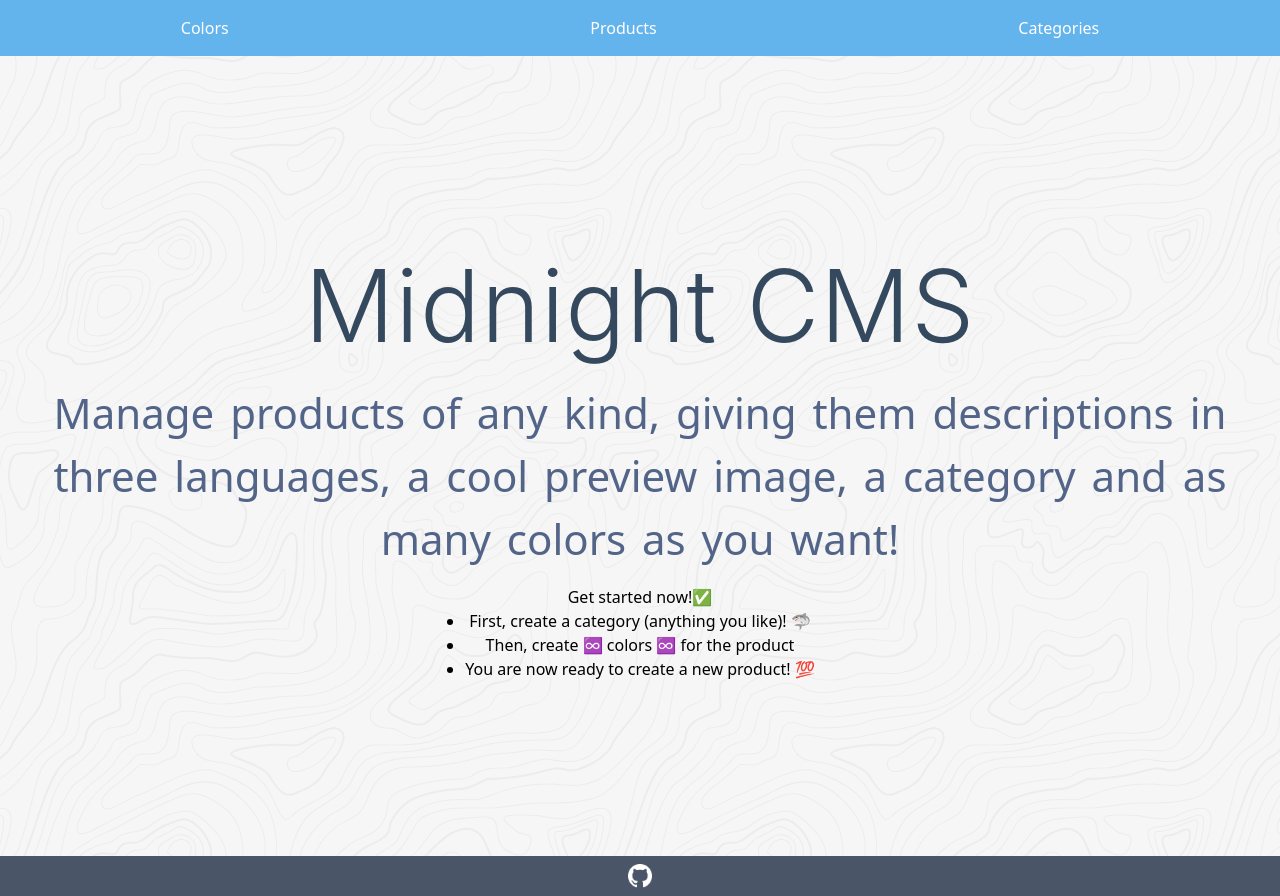
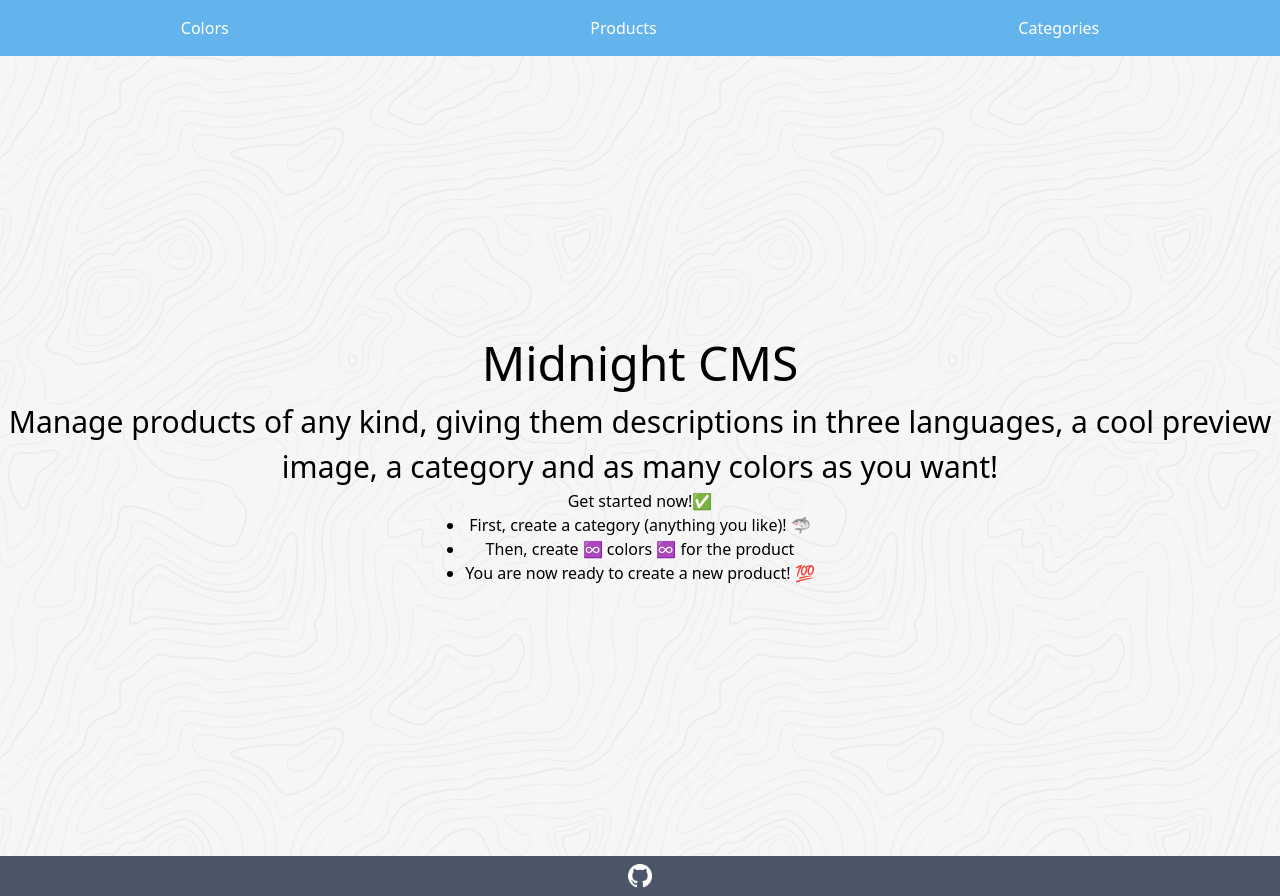
Before and after one commit to AlexMayol/midnight_products_cms, a Nuxt app: page / in a window 1280 px wide. Built offline with nearby package versions, Linux system fonts and the light colour scheme.

Commit message:
landing titles

```diff
--- a/pages/index.vue
+++ b/pages/index.vue
@@ -1,8 +1,8 @@
 <template>
   <div class="container">
     <div>
-      <h1 class="title sm:text-sm">Midnight CMS</h1>
-      <p class="subtitle">Manage products of any kind, giving them descriptions in three languages, a cool preview image, a category and as many colors as you want!</p>
+      <h1 class="text-5xl">Midnight CMS</h1>
+      <p class="text-3xl">Manage products of any kind, giving them descriptions in three languages, a cool preview image, a category and as many colors as you want!</p>
 	  <p>Get started now!✅</p>
 	  <ul class="inline-flex flex-col list-disc">
 		  <li><a href="/categories" target="_blank" rel="noopener">First, create a category (anything you like)! 🦈</a></li>
```
